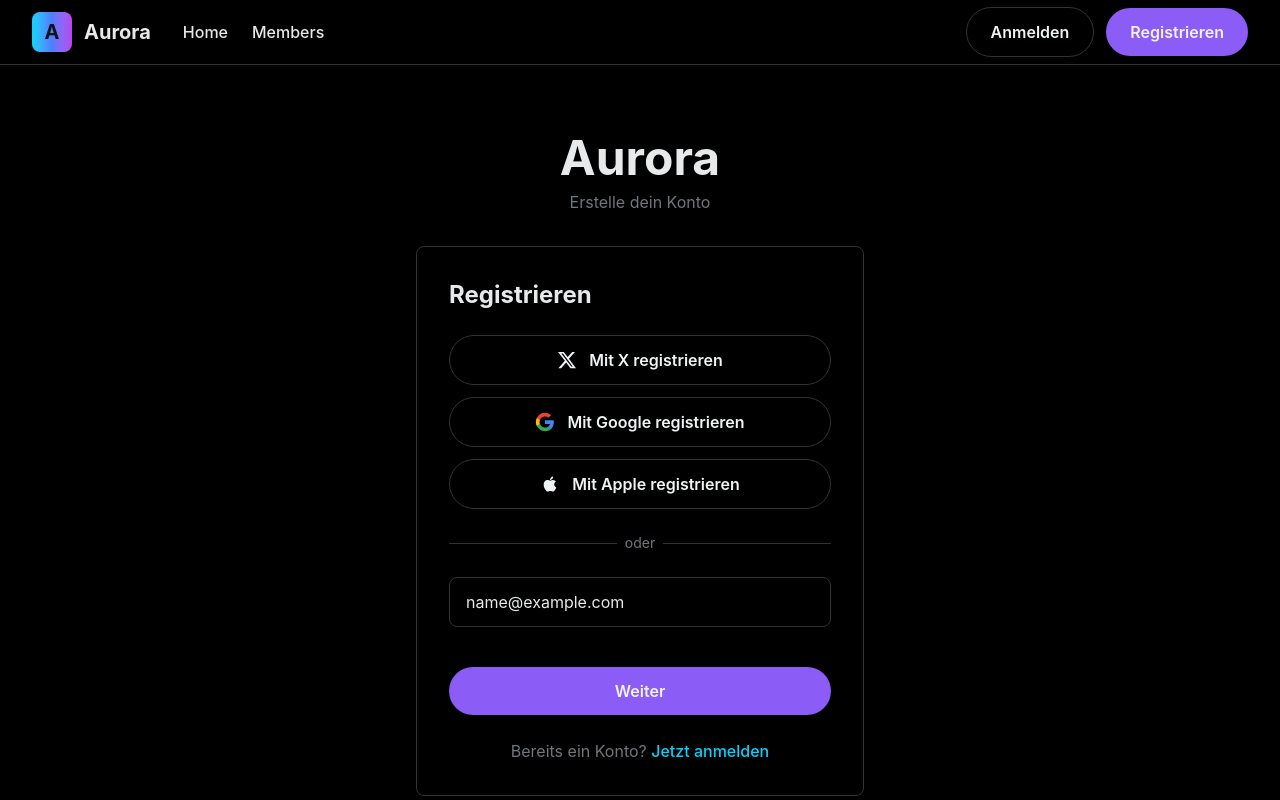
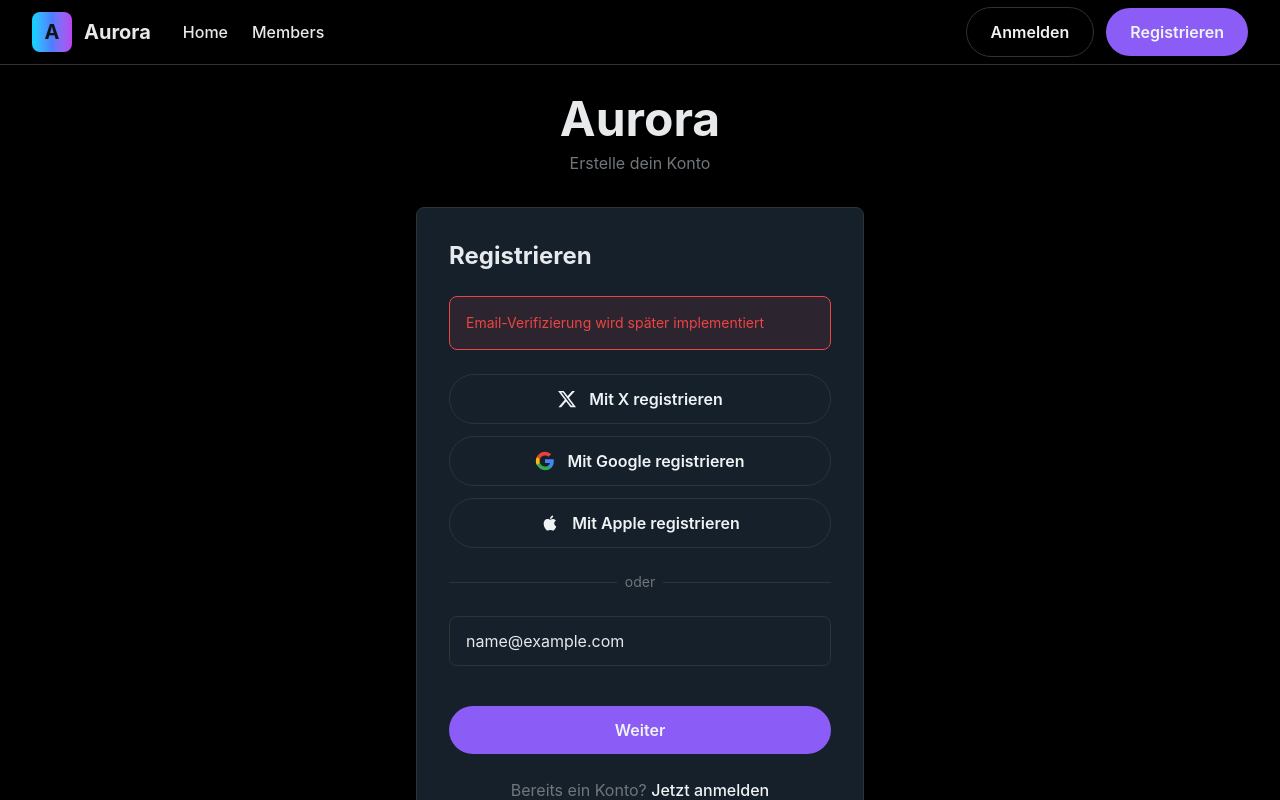
Before and after one commit to christophersteins/aurora, a Next.js app in the folder frontend/: page /register in a window 1280 px wide. Both pictures are taken after typing "name@example.com" into the empty fields and a click on the button "Weiter". Shown: the top 800 px of the page. Built offline with nearby package versions, Linux system fonts and the light colour scheme; no server answers.

Commit message:
Simplify register page to email-only for verification flow

```diff
--- a/frontend/src/app/register/page.tsx
+++ b/frontend/src/app/register/page.tsx
@@ -3,9 +3,12 @@
 import { useState } from 'react';
 import { useRouter } from 'next/navigation';
 import Link from 'next/link';
+import { useAuthStore } from '@/store/authStore';
+import { authService } from '@/services/auth.service';
 
 export default function RegisterPage() {
   const router = useRouter();
+  const { setAuth } = useAuthStore();
 
   const [email, setEmail] = useState('');
   const [loading, setLoading] = useState(false);
@@ -13,19 +16,14 @@ export default function RegisterPage() {
 
   const handleSubmit = async (e: React.FormEvent) => {
     e.preventDefault();
+    setError('');
     setLoading(true);
-    setError('');
 
     try {
-      // TODO: Hier später die API-Anfrage zum Senden der Bestätigungs-Email implementieren
-      console.log('Sende Bestätigungs-Email an:', email);
-
-      // Temporärer Platzhalter - später durch echten API-Call ersetzen
-      await new Promise(resolve => setTimeout(resolve, 1000));
-
-      // Zeige Erfolgs-Nachricht oder leite weiter
-      alert(`Eine Bestätigungs-Email wurde an ${email} gesendet. Bitte überprüfe deinen Posteingang.`);
-
+      // TODO: Later implement email verification flow
+      // For now, just show a placeholder message
+      console.log('Email submitted for registration:', email);
+      setError('Email-Verifizierung wird später implementiert');
     } catch (err) {
       const errorMessage = err instanceof Error
         ? err.message
@@ -36,8 +34,8 @@ export default function RegisterPage() {
     }
   };
 
-  const handleSocialLogin = (provider: string) => {
-    console.log(`${provider} Login - wird später implementiert`);
+  const handleSocialRegister = (provider: string) => {
+    console.log(`${provider} Registration - wird später implementiert`);
   };
 
   return (
@@ -45,26 +43,26 @@ export default function RegisterPage() {
       <div className="w-full max-w-md">
         {/* Header */}
         <div className="text-center mb-8">
-          <h1 className="text-5xl font-bold gradient-text mb-2">Aurora</h1>
-          <p className="text-text-secondary">Erstelle dein Konto</p>
+          <h1 className="text-5xl font-bold text-heading mb-2">Aurora</h1>
+          <p className="text-muted">Erstelle dein Konto</p>
         </div>
 
         {/* Register Card */}
-        <div className="bg-bg-primary border-depth rounded-lg p-8">
-          <h2 className="text-2xl mb-6">Registrieren</h2>
+        <div className="bg-page-secondary border-depth rounded-lg p-8">
+          <h2 className="text-2xl mb-6 text-heading">Registrieren</h2>
 
           {error && (
-            <div className="mb-6 p-4 bg-red-500 bg-opacity-10 border border-red-500 rounded-lg">
-              <p className="text-red-500 text-sm">{error}</p>
+            <div className="mb-6 p-4 bg-error-light border border-error rounded-lg">
+              <p className="text-error text-sm">{error}</p>
             </div>
           )}
 
-          {/* Social Login Buttons */}
+          {/* Social Register Buttons */}
           <div className="space-y-3 mb-6">
             {/* X (Twitter) */}
             <button
               type="button"
-              onClick={() => handleSocialLogin('X')}
+              onClick={() => handleSocialRegister('X')}
               className="w-full btn-base btn-secondary flex items-center justify-center gap-3"
             >
               <svg className="w-5 h-5" viewBox="0 0 24 24" fill="currentColor">
@@ -76,7 +74,7 @@ export default function RegisterPage() {
             {/* Google */}
             <button
               type="button"
-              onClick={() => handleSocialLogin('Google')}
+              onClick={() => handleSocialRegister('Google')}
               className="w-full btn-base btn-secondary flex items-center justify-center gap-3"
             >
               <svg className="w-5 h-5" viewBox="0 0 24 24">
@@ -91,7 +89,7 @@ export default function RegisterPage() {
             {/* Apple */}
             <button
               type="button"
-              onClick={() => handleSocialLogin('Apple')}
+              onClick={() => handleSocialRegister('Apple')}
               className="w-full btn-base btn-secondary flex items-center justify-center gap-3"
             >
               <svg className="w-5 h-5" viewBox="0 0 24 24" fill="currentColor">
@@ -104,14 +102,14 @@ export default function RegisterPage() {
           {/* Divider */}
           <div className="relative my-6">
             <div className="absolute inset-0 flex items-center">
-              <div className="w-full border-t border-border"></div>
+              <div className="w-full border-t border-default"></div>
             </div>
             <div className="relative flex justify-center text-sm">
-              <span className="px-2 bg-bg-primary text-text-secondary">oder</span>
+              <span className="px-2 bg-page-secondary text-muted">oder</span>
             </div>
           </div>
 
-          {/* Email Registration Form */}
+          {/* Email Form */}
           <form onSubmit={handleSubmit} className="space-y-4">
             {/* Email */}
             <div>
@@ -121,7 +119,7 @@ export default function RegisterPage() {
                 onChange={(e) => setEmail(e.target.value)}
                 required
                 placeholder="Email"
-                className="w-full px-4 py-3 bg-bg-primary border border-border rounded-lg focus:outline-none focus:ring-2 focus:ring-primary text-text-regular"
+                className="w-full px-4 py-3 bg-page-secondary border border-default rounded-lg focus:outline-none text-body"
               />
             </div>
 
@@ -137,9 +135,9 @@ export default function RegisterPage() {
 
           {/* Login Link */}
           <div className="mt-6 text-center">
-            <p className="text-text-secondary">
+            <p className="text-muted">
               Bereits ein Konto?{' '}
-              <Link href="/login" className="font-medium hover:opacity-80 transition" style={{ color: '#00d4ff' }}>
+              <Link href="/login" className="link-default">
                 Jetzt anmelden
               </Link>
             </p>
```
